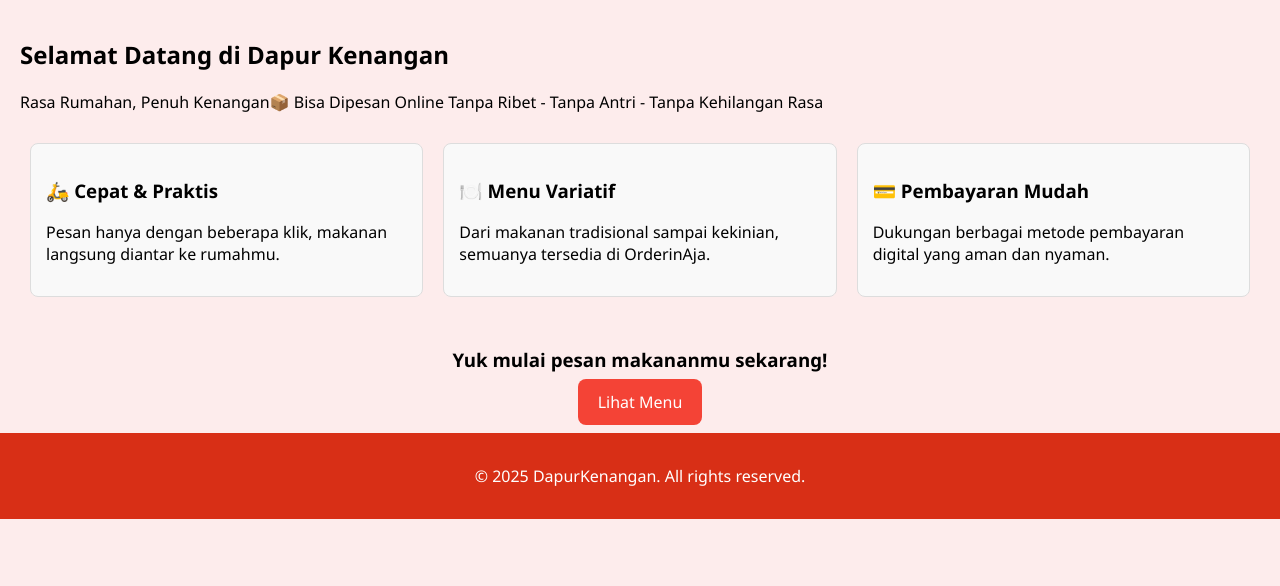
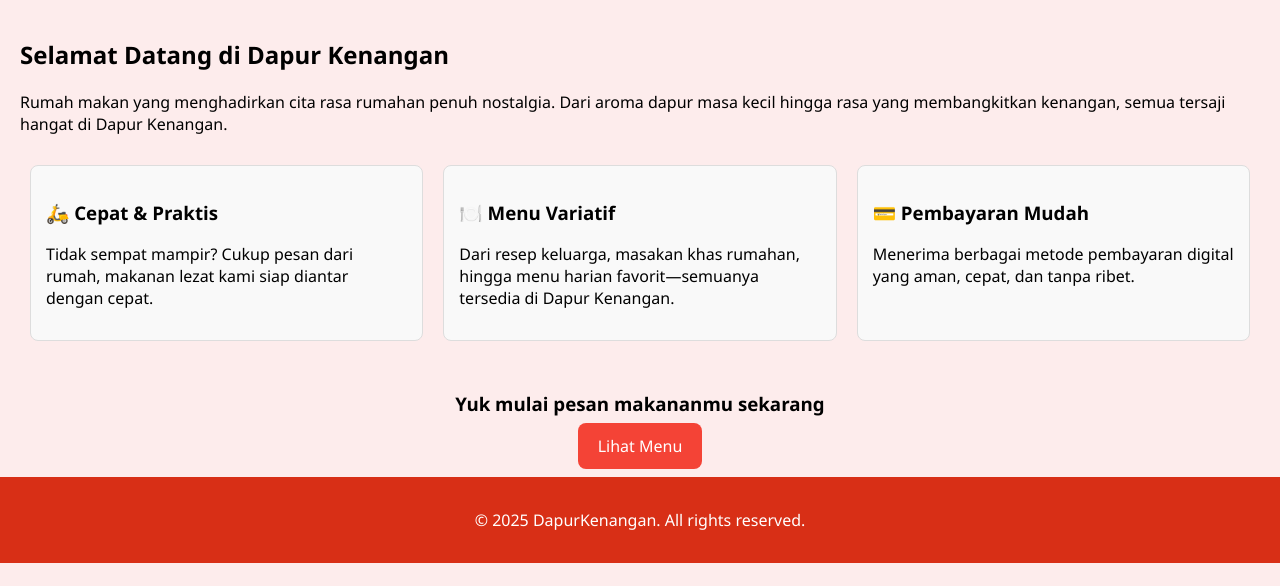
Before and after one commit to AcHaDSW/Tugas-akhir, a plain HTML site: page halamanberanda.html in a window 1280 px wide. Shown: the part 214-800 px from the top of the page. Drawn offline with Linux system fonts and the light colour scheme.

Commit message:
mengubah html di beranda

```diff
--- a/halamanberanda.html
+++ b/halamanberanda.html
@@ -28,9 +28,11 @@
       align-items: center;
       justify-content: center;
     }
-    header h1{
+
+    header h1 {
       margin-top: 100px;
     }
+
     footer {
       background: #D82F16;
       color: white;
@@ -126,25 +128,29 @@
   <main>
     <section id="home-section">
       <h2>Selamat Datang di Dapur Kenangan</h2>
-      <p>Rasa Rumahan, Penuh Kenangan📦 Bisa Dipesan Online Tanpa Ribet - Tanpa Antri - Tanpa Kehilangan Rasa</p>
+      <p>Rumah makan yang menghadirkan cita rasa rumahan penuh nostalgia. Dari aroma dapur masa kecil hingga rasa yang
+        membangkitkan kenangan, semua tersaji hangat di Dapur Kenangan.</p>
       <div class="features">
         <div class="feature">
           <h3>🛵 Cepat & Praktis</h3>
-          <p>Pesan hanya dengan beberapa klik, makanan langsung diantar ke rumahmu.</p>
+          <p>Tidak sempat mampir? Cukup pesan dari rumah, makanan lezat kami siap diantar dengan cepat.</p>
         </div>
         <div class="feature">
           <h3>🍽️ Menu Variatif</h3>
-          <p>Dari makanan tradisional sampai kekinian, semuanya tersedia di OrderinAja.</p>
+          <p>Dari resep keluarga, masakan khas rumahan, hingga menu harian favorit—semuanya tersedia di Dapur Kenangan.
+          </p>
         </div>
         <div class="feature">
           <h3>💳 Pembayaran Mudah</h3>
-          <p>Dukungan berbagai metode pembayaran digital yang aman dan nyaman.</p>
+          <p>Menerima berbagai metode pembayaran digital yang aman, cepat, dan tanpa ribet.</p>
         </div>
       </div>
-      <div class="cta">
-        <h3>Yuk mulai pesan makananmu sekarang!</h3>
-        <a href="index.html" id="get-started-btn" class="btn">Lihat Menu</a>
-      </div>
+    </section>
+
+    <div class="cta">
+      <h3>Yuk mulai pesan makananmu sekarang</h3>
+      <a href="index.html" id="get-started-btn" class="btn">Lihat Menu</a>
+    </div>
     </section>
 
     <!-- Menu -->
```
